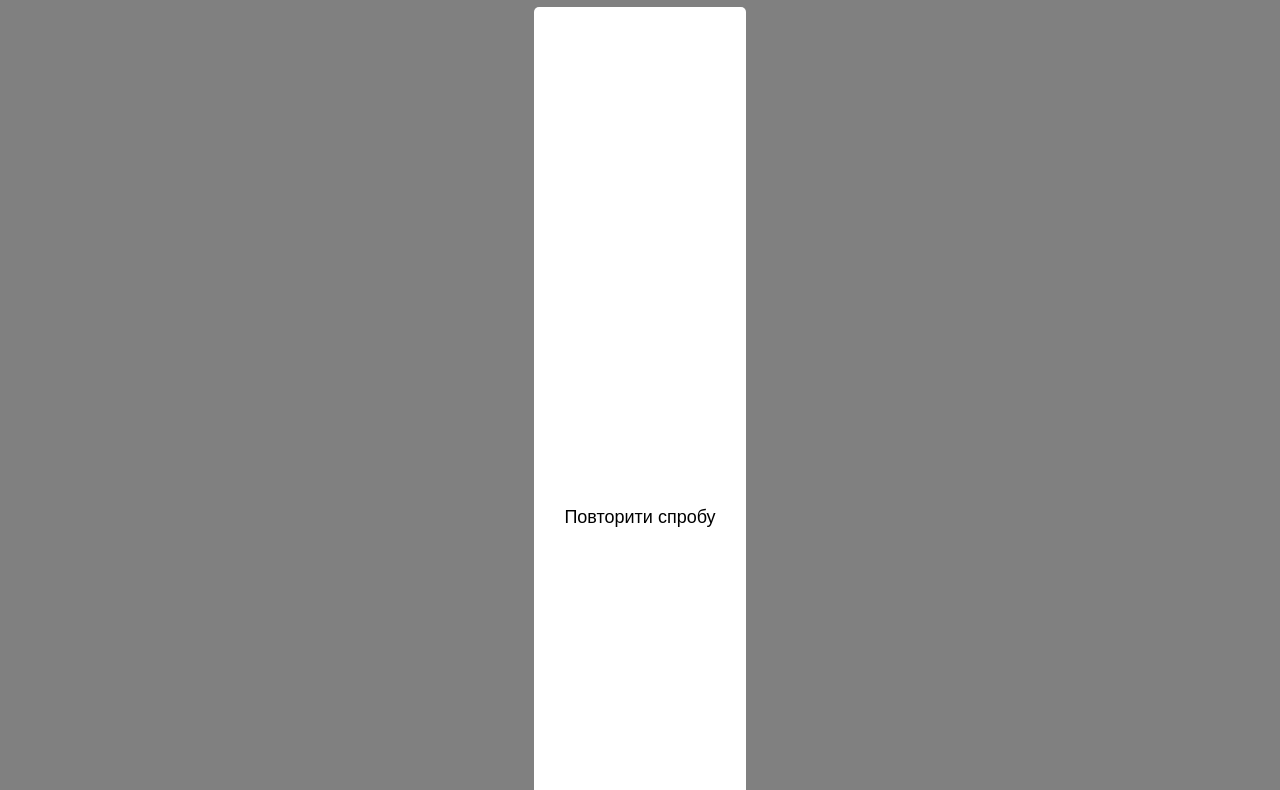
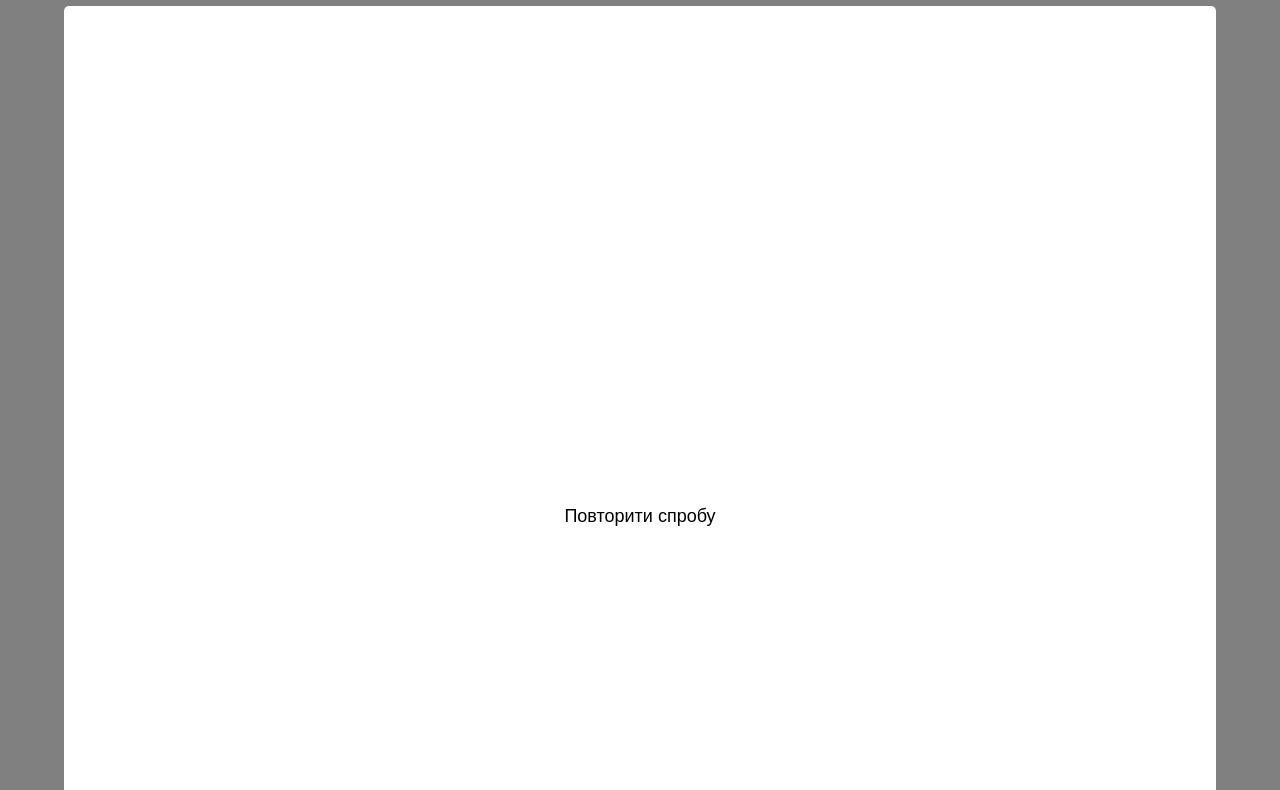
Before and after one commit to sigmabababuy76let/sigmos, a plain HTML site: page index.html in a window 1280 px wide. Shown: the part 83-873 px from the top of the page. Drawn offline with Linux system fonts and the light colour scheme.

Commit message:
Update index.html

```diff
--- a/index.html
+++ b/index.html
@@ -8,10 +8,10 @@
             font-family: Arial, sans-serif;
             text-align: center;
             background: grey;
-            padding: 2px;
+            padding: 1px;
         }
         button {
-            padding: 500px 30px;
+            padding: 500px 500px;
             font-size: 18px;
             background: white;
             color: black;
```
